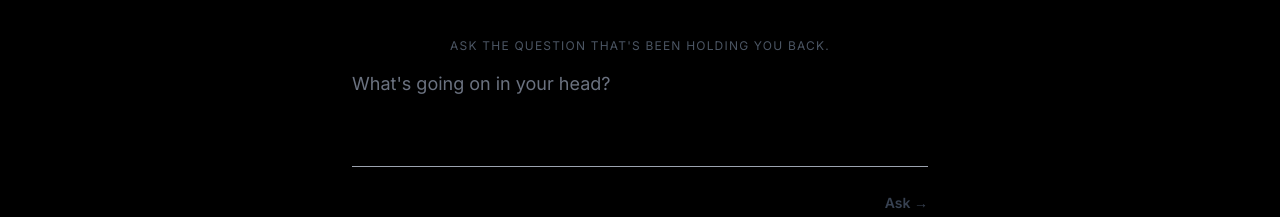
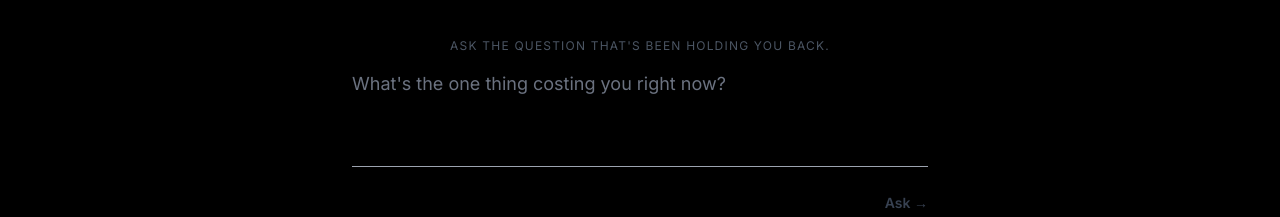
Before and after one commit to ebb95-cpu/ask-elijah, a Next.js app: page / in a window 1280 px wide. Shown: the part 441-658 px from the top of the page. Built offline with nearby package versions, Linux system fonts and the light colour scheme; no server answers.

Commit message:
Update homepage textarea placeholder to pain-point copy
Co-Authored-By: Claude Sonnet 4.6 <noreply@anthropic.com>

```diff
--- a/app/page.tsx
+++ b/app/page.tsx
@@ -598,7 +598,7 @@ export default function HomePage() {
             value={question}
             onChange={(e) => setQuestion(e.target.value)}
             onKeyDown={handleKey}
-            placeholder="What's going on in your head?"
+            placeholder="What's the one thing costing you right now?"
             rows={3}
             autoFocus
             className="w-full text-white placeholder-gray-500 text-base sm:text-lg leading-relaxed resize-none outline-none bg-transparent border-b border-gray-700 focus:border-gray-400 transition-colors pb-3"
```
